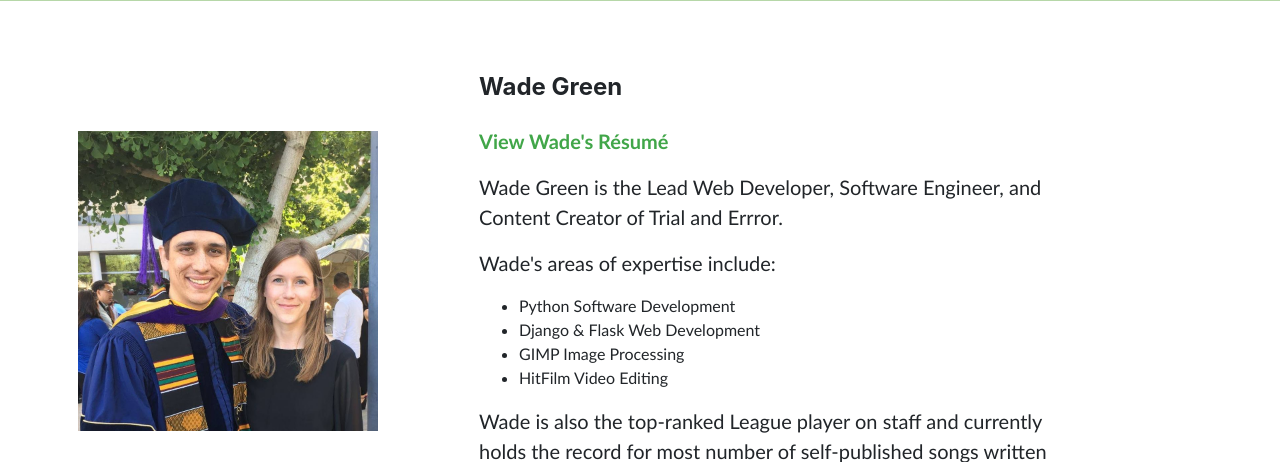
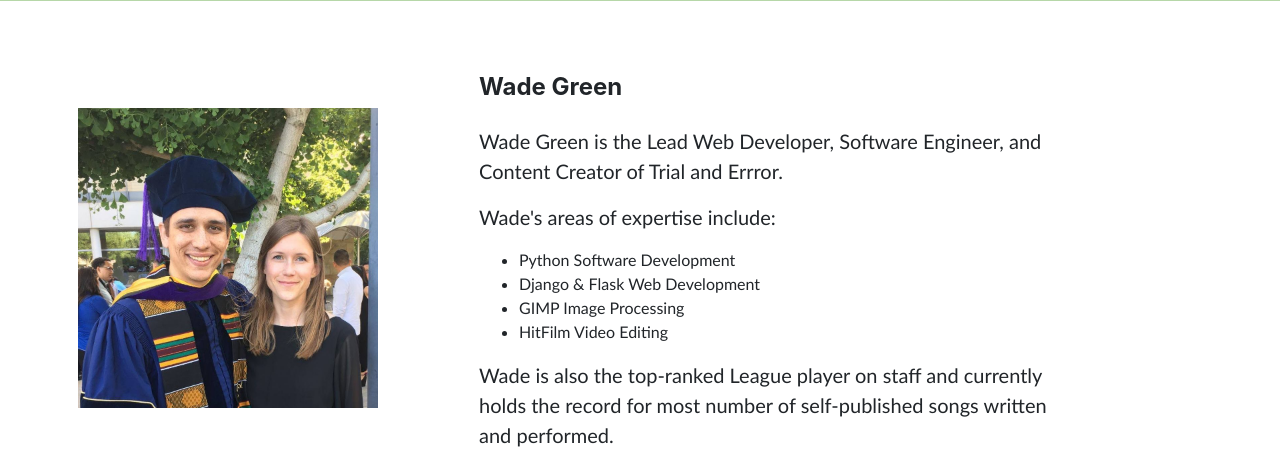
Before and after one commit to TrialAndErrror/flaskPortfolio, a Flask app: page /about in a window 1280 px wide. Shown: the part 350-812 px from the top of the page. Run offline with Flask 2, Linux system fonts and the light colour scheme; some libraries are stand-ins or nearby versions; some web fonts are replaced.

Commit message:
Removing resume link

```diff
--- a/portfolio/templates/portfolio/home/about.html
+++ b/portfolio/templates/portfolio/home/about.html
@@ -26,7 +26,8 @@
             </div>
             <div class="col-md-7" style="min-width: 250px">
                 <h4 class="mb-4 mt-4">Wade Green</h4>
-                <p class="pre-wrap lead"><a href="{{url_for('main.show_resume')}}">View Wade's Résumé</a></p>
+                <!-- <p class="pre-wrap lead"><a href="{{url_for('main.show_resume')}}">View Wade's Résumé</a></p> -->
+
 
                 <p class="pre-wrap lead">Wade Green is the Lead Web Developer, Software Engineer, and Content Creator of Trial and Errror.</p>
                 <p class="pre-wrap lead">Wade's areas of expertise include:</p>
```
